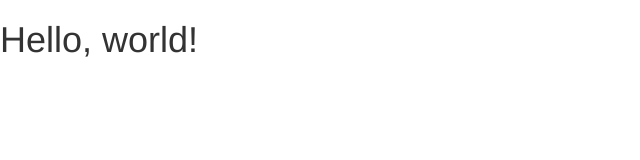
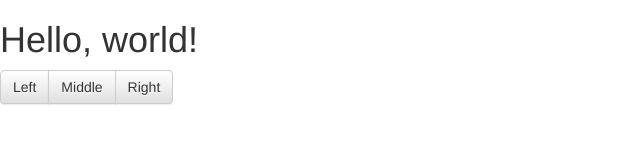
Before and after one commit to steinkchristensen/blu-penguin.github.io, a plain HTML site: page index.html in a window 1280 px wide. Shown: the whole page, without its empty margins (0-640 px from the left). Drawn offline with nearby package versions, Linux system fonts and the light colour scheme.

Commit message:
Bootstrap test

```diff
--- a/index.html
+++ b/index.html
@@ -5,7 +5,7 @@
     <meta http-equiv="X-UA-Compatible" content="IE=edge">
     <meta name="viewport" content="width=device-width, initial-scale=1">
     <!-- The above 3 meta tags *must* come first in the head; any other head content must come *after* these tags -->
-    <title>Bootstrap 101 Template</title>
+    <title>Blue Penguin</title>
 
     <!-- Bootstrap -->
 		<!-- Latest compiled and minified CSS -->
@@ -24,6 +24,12 @@
   <body>
     <h1>Hello, world!</h1>
 
+    <div class="btn-group" role="group" aria-label="...">
+  <button type="button" class="btn btn-default">Left</button>
+  <button type="button" class="btn btn-default">Middle</button>
+  <button type="button" class="btn btn-default">Right</button>
+</div>
+
     <!-- jQuery (necessary for Bootstrap's JavaScript plugins) -->
     <script src="https://ajax.googleapis.com/ajax/libs/jquery/1.11.3/jquery.min.js"></script>
     <!-- Include all compiled plugins (below), or include individual files as needed -->
```
